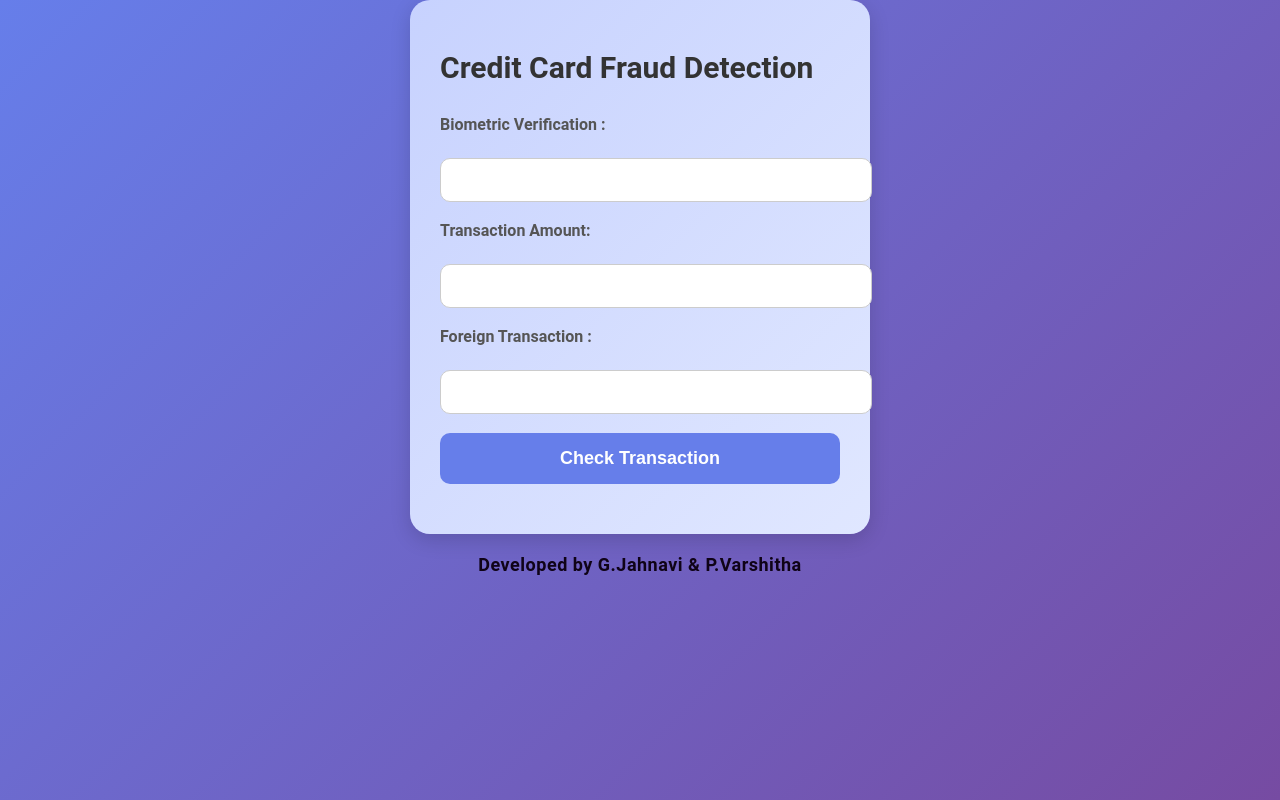
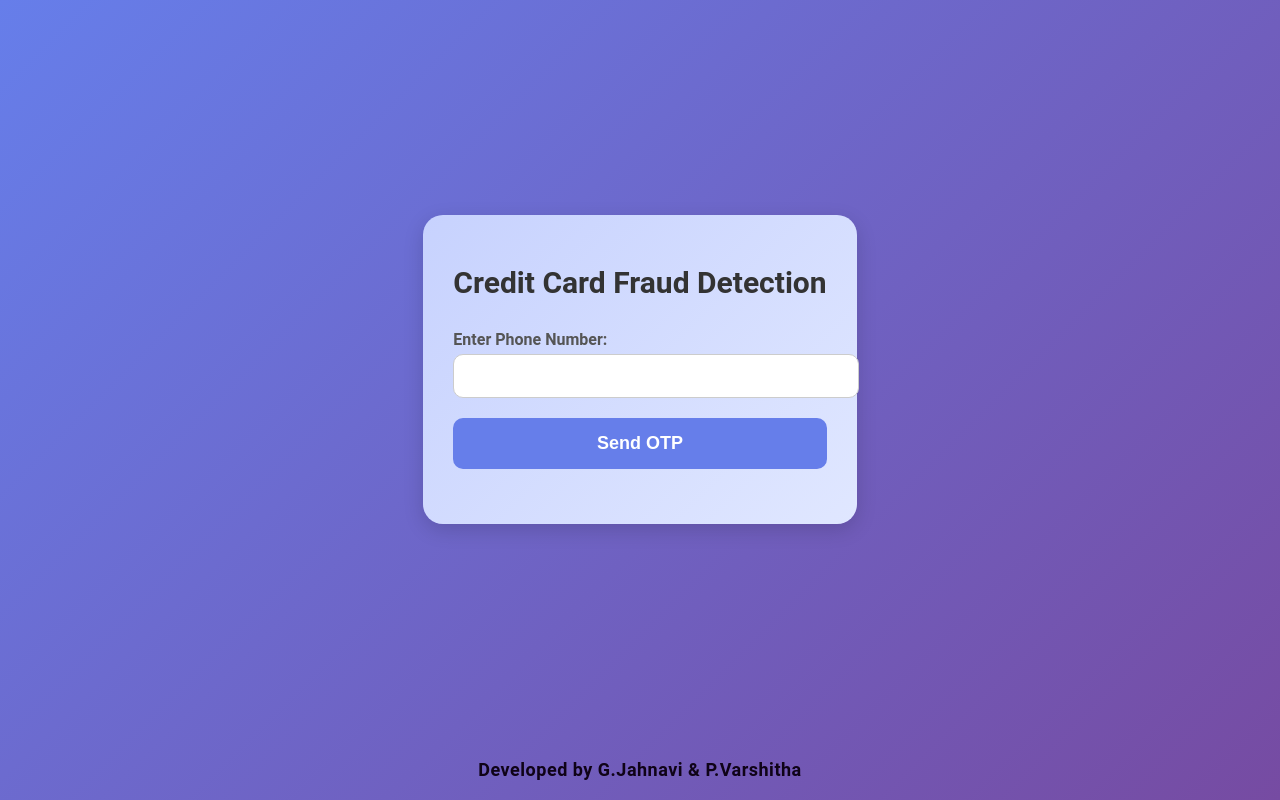
Before and after one commit to Maneri-Vamsi/CreditCardFraud, a Flask app: page / in a window 1280 px wide. Run offline with Flask 3, Linux system fonts and the light colour scheme.

Commit message:
Update index.html

```diff
--- a/templates/index.html
+++ b/templates/index.html
@@ -1,26 +1,85 @@
 <!DOCTYPE html>
 <html>
 <head>
-    <title>Credit Card Fraud Detection</title>
-    <link rel="stylesheet" href="/static/style.css">
+    <title>Fraud Detection with OTP</title>
+    <link rel="stylesheet" href="{{ url_for('static', filename='style.css') }}">
+    <script>
+        async function sendOtp() {
+            const phone = document.getElementById("phone").value;
+            const res = await fetch("/send_otp", {
+                method: "POST",
+                headers: { "Content-Type": "application/json" },
+                body: JSON.stringify({ phone })
+            });
+            const data = await res.json();
+            document.getElementById("otpSection").style.display = "block";
+            document.getElementById("message").innerText = data.message + " (Debug OTP: " + data.otp_debug + ")";
+        }
+
+        async function verifyOtp() {
+            const phone = document.getElementById("phone").value;
+            const otp = document.getElementById("otp").value;
+            const res = await fetch("/verify_otp", {
+                method: "POST",
+                headers: { "Content-Type": "application/json" },
+                body: JSON.stringify({ phone, otp })
+            });
+            const data = await res.json();
+            if (data.status === "ok") {
+                document.getElementById("moneySection").style.display = "block";
+            }
+            document.getElementById("message").innerText = data.message;
+        }
+
+        async function checkFraud() {
+            const amount = document.getElementById("amount").value;
+            const res = await fetch("/check_fraud", {
+                method: "POST",
+                headers: { "Content-Type": "application/json" },
+                body: JSON.stringify({ amount })
+            });
+            const data = await res.json();
+            document.getElementById("result").innerText = "Prediction: " + data.prediction;
+        }
+    </script>
 </head>
 <body>
+    <div class="wrapper">
         <div class="container">
             <h1>Credit Card Fraud Detection</h1>
-        <form method="POST">
-            <label>Biometric Verification :</label><br>
-            <input type="number" name="biometric"><br><br>
-            <label>Transaction Amount:</label><br>
-            <input type="number" name="amount" required><br><br>
-            <label>Foreign Transaction :</label><br>
-            <input type="number" name="foreign"><br><br>
-            <button type="submit">Check Transaction</button>
-        </form>
-        <h2>{{ result }}</h2>
+
+            <!-- Step 1: Phone -->
+            <div class="input-group">
+                <label>Enter Phone Number:</label>
+                <input type="text" id="phone">
+            </div>
+            <button onclick="sendOtp()">Send OTP</button>
+
+            <!-- Step 2: OTP -->
+            <div id="otpSection" style="display:none;">
+                <div class="input-group">
+                    <label>Enter OTP:</label>
+                    <input type="text" id="otp">
+                </div>
+                <button onclick="verifyOtp()">Verify OTP</button>
+            </div>
+
+            <!-- Step 3: Amount -->
+            <div id="moneySection" style="display:none;">
+                <div class="input-group">
+                    <label>Transaction Amount:</label>
+                    <input type="number" id="amount">
+                </div>
+                <button onclick="checkFraud()">Check Fraud</button>
+            </div>
+
+            <div id="message" class="result"></div>
+            <div id="result" class="result"></div>
         </div>
 
         <footer>
             Developed by G.Jahnavi & P.Varshitha
         </footer>
+    </div>
 </body>
 </html>
```
Lines whose indentation alone changed are shown as unchanged.
